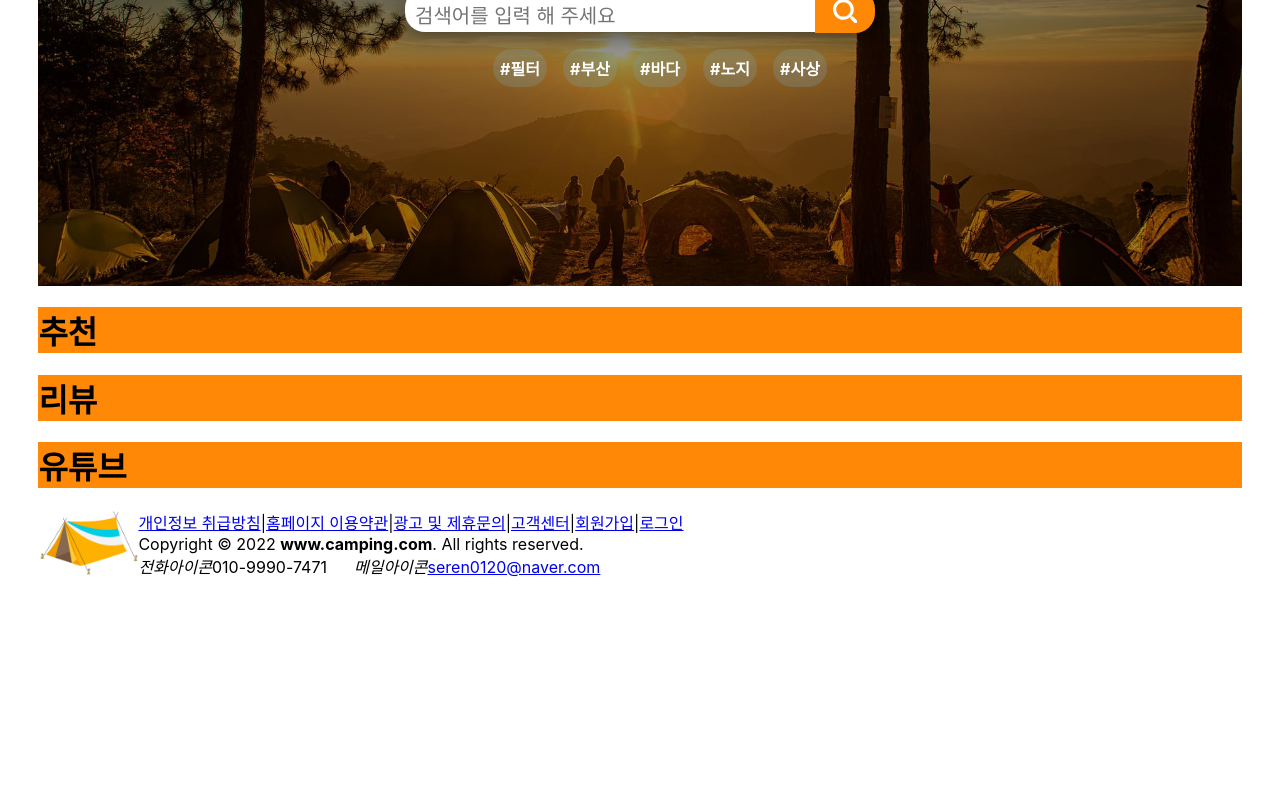
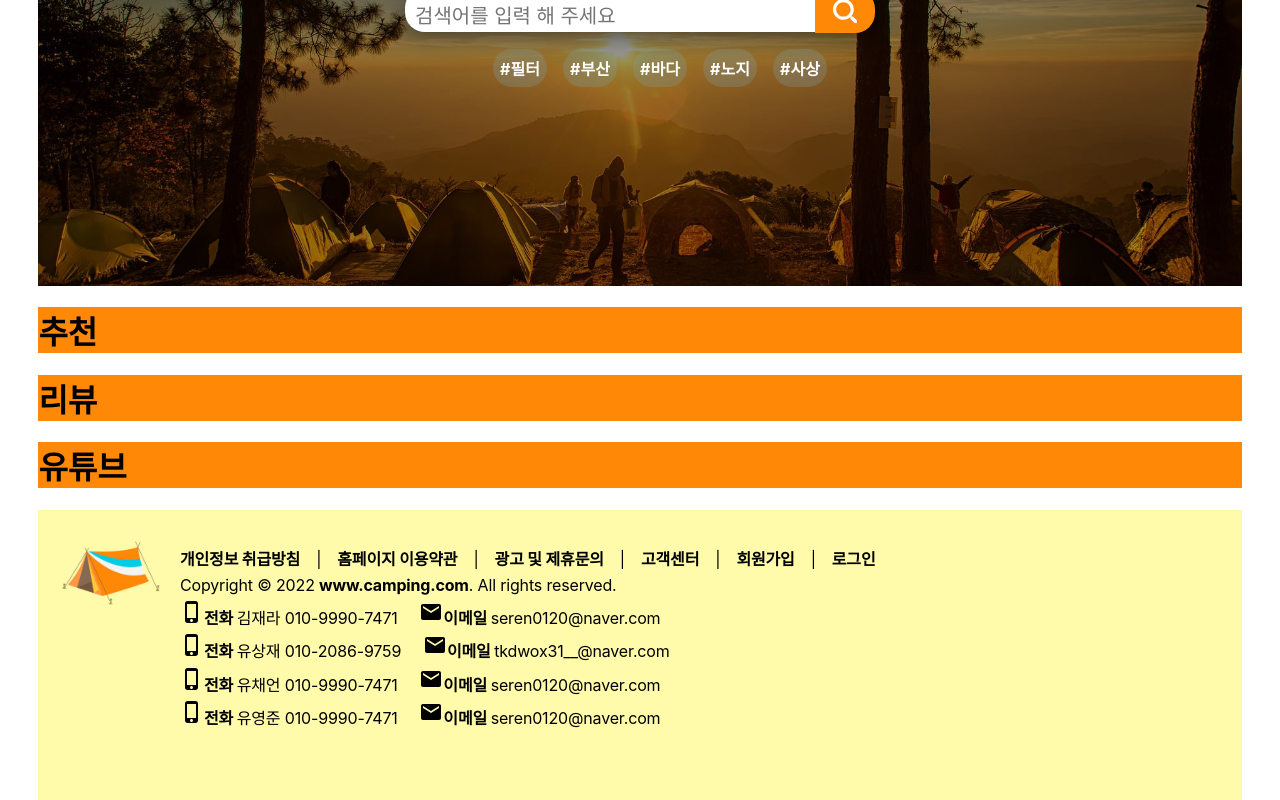
Before and after one commit to busysj/Camping, a React (Create React App) app: page / in a window 1280 px wide. Shown: the part 431-1231 px from the top of the page. Before the commit the page ends 1011 px from the top, so only its background shows below. Built offline with nearby package versions, Linux system fonts and the light colour scheme.

Commit message:
add footer & styled-components

```diff
--- a/src/App.css
+++ b/src/App.css
@@ -14,107 +14,3 @@ body {
 h1 {
   background-color: var(--main-color-orange);
 }
-
-.search__backgroundimg {
-  width: 100%;
-  height: 500px;
-  position: relative;
-  z-index: 1;
-  text-align: center;
-  color: white;
-}
-.search__backgroundimg::after {
-  width: 100%;
-  height: 500px;
-  content: "";
-  background-image: url(../src/assets/메인배경화면.jpg);
-  background-repeat: no-repeat;
-  background-size: cover;
-  background-position: center;
-  position: absolute;
-  top: 0;
-  left: 0;
-  z-index: -10;
-  filter: brightness(60%);
-}
-
-.search__input {
-  margin-top: 200px;
-  margin-left: auto;
-  margin-right:auto;
-}
-
-.search__input span {
-  width: 470px;
-  height: 45px;
-  box-shadow: rgba(0, 0, 0, 1) 0px 0px 30px;
-  border-radius: 15px;
-}
-.search__input span:hover {
-  width: 470px;
-  height: 45px;
-  box-shadow: rgba(255, 255, 255, 1) 0px 0px 30px;
-  border-radius: 15px;
-}
-
-.search__input input {
-  width: 400px;
-  height: 31px;
-  border: none;
-  line-height: 44px;
-  padding: 13px 0 0 10px;
-  border-radius: 20px 0 0 20px;
-  font-size: 20px;
-  z-index: -5;
-  outline: none;
-}
-
-.search__input button {
-  border: none;
-  background-color: var(--main-color-orange);
-  color : white;
-  font-size:larger;
-  padding: 5px;
-  width: 60px;
-  border-radius: 0 20px 20px 0;
-
-}
-.search__input button:hover {
-  color: var(--main-color-black);
-}
-
-
-.btn_icon{
-  margin-top: 5px;
-  font-size: large;
-}
-
-.search__filter {
-  list-style-type: none;
-  width: 350px;
-  margin-left: auto;
-  margin-right: auto;
-  display: flex;
-  justify-content: space-around;
-}
-.search__filter li {
-  padding: 7px;
-  border-radius: 20px;
-  background-color: rgba(127, 156, 159, 0.3);
-  font-weight: bold;
-}
-
-.search__filter li:hover {
-  background-color: var(--main-color-orange-light);
-  color: var(--main-color-black);
-  font-weight: 600;
-  box-shadow: rgb(61, 61, 61) 0px 0px 8px;
-}
-
-
-
-
-
-.footer__img {
-  float: left;
-}
--- a/src/components/FooterPage.jsx
+++ b/src/components/FooterPage.jsx
@@ -1,20 +1,87 @@
 import React from "react";
 import 텐트 from "../assets/텐트.png";
+import PhoneIphoneIcon from "@material-ui/icons/PhoneIphone";
+import EmailIcon from "@material-ui/icons/Email";
+import styled from "styled-components";
+
+const FooterSection = styled.div`
+    height: 230px;
+    padding: 30px 0px;
+    background-color: var(--main-color-yellow-light);
+    a {
+        text-decoration: none;
+        color: black;
+    }
+    a:hover {
+        color: var(--main-color-green);
+        font-weight: bold;
+    }
+`;
+const FooterBox = styled.div`
+    width: 1200px;
+    margin: 0 auto;
+`;
+
+const FooterImg = styled.div`
+    img {
+        width: 100px;
+    }
+    margin: 0 20px;
+    float: left;
+`;
+
+const FooterCenter = styled.div`
+    float: left;
+    letter-spacing: -0.01rem;
+`;
+const Footerbottommenu = styled.div`
+    margin: 6px 0 0px 0;
+    a {
+        font-weight: bold;
+    }
+    span {
+        margin: 0 16px;
+    }
+`;
+const FooterCopyright = styled.div`
+    display: block;
+    line-height: 1.9;
+`;
 
 const FooterPage = () => {
+    const people = [
+        {
+            name: "김재라",
+            phone: "010-9990-7471",
+            email: "seren0120@naver.com",
+        },
+        {
+            name: "유상재",
+            phone: "010-2086-9759",
+            email: "tkdwox31__@naver.com",
+        },
+        {
+            name: "유채언",
+            phone: "010-9990-7471",
+            email: "seren0120@naver.com",
+        },
+        {
+            name: "유영준",
+            phone: "010-9990-7471",
+            email: "seren0120@naver.com",
+        },
+    ];
+
     return (
-        <div className="footer__section">
-            <div className="footer__img">
+        <FooterSection>
+            <FooterBox>
+                <FooterImg>
                     <a href="/">
-                    <img
-                        style={{ width: "100px" }}
-                        src={텐트}
-                        alt="camping 로고"
-                    />
+                        <img src={텐트} alt="camping 로고" />
                     </a>
-            </div>
-            <div className="footer__center">
-                <div className="footer__bottommenu">
+                </FooterImg>
+                <FooterCenter>
+                    <Footerbottommenu>
                         <a href="/">개인정보 취급방침</a>
                         <span>|</span>
                         <a href="/">홈페이지 이용약관</a>
@@ -26,27 +93,37 @@ const FooterPage = () => {
                         <a href="/">회원가입</a>
                         <span>|</span>
                         <a href="/">로그인</a>
-                </div>
-                <div className="footer__copyright">
+                    </Footerbottommenu>
+                    <FooterCopyright>
                         <span>Copyright © 2022 </span>
-                    <span style={{ fontWeight: "bold" }}>www.camping.com</span>
+                        <span style={{ fontWeight: "bold" }}>
+                            www.camping.com
+                        </span>
                         <span>. All rights reserved.</span>
                         <br />
                         <div>
+                            {people.map((person, index) => (
+                                <div key={index}>
                                     <span>
-                            <i>전화아이콘</i>010-9990-7471
+                                        <PhoneIphoneIcon />
+                                        <b>전화 </b>
+                                        {person.name} {person.phone}
                                         &nbsp;&nbsp;&nbsp;&nbsp;&nbsp;
                                     </span>
                                     <span>
-                            <i>메일아이콘</i>
+                                        <EmailIcon />
+                                        <b>이메일 </b>
                                         <a href="mailto:seren0120@naver.com">
-                                seren0120@naver.com
+                                            {person.email}
                                         </a>
                                     </span>
                                 </div>
+                            ))}
                         </div>
-            </div>
-        </div>
+                    </FooterCopyright>
+                </FooterCenter>
+            </FooterBox>
+        </FooterSection>
     );
 };
 
--- a/src/components/MainPage/SearchPage.jsx
+++ b/src/components/MainPage/SearchPage.jsx
@@ -1,36 +1,129 @@
 import React from "react";
 import SearchIcon from "@material-ui/icons/Search";
+import styled from "styled-components";
+import backgroundImg from "../../assets/메인배경화면.jpg";
+
+const SearchBackgroundimg = styled.div`
+    width: 100%;
+    height: 500px;
+    position: relative;
+    z-index: 1;
+    text-align: center;
+    color: white;
+
+    &::after {
+        width: 100%;
+        height: 500px;
+        content: "";
+        background-image: url(${backgroundImg});
+        background-repeat: no-repeat;
+        background-size: cover;
+        background-position: center;
+        position: absolute;
+        top: 0;
+        left: 0;
+        z-index: -10;
+        filter: brightness(60%);
+    }
+`;
+
+const SearchInput = styled.div`
+    margin-top: 200px;
+    margin-left: auto;
+    margin-right: auto;
+    span {
+        width: 470px;
+        height: 45px;
+        box-shadow: rgba(0, 0, 0, 1) 0px 0px 30px;
+        border-radius: 15px;
+    }
+    span:hover {
+        width: 470px;
+        height: 45px;
+        box-shadow: rgba(255, 255, 255, 1) 0px 0px 30px;
+        border-radius: 15px;
+    }
+    input {
+        width: 400px;
+        height: 31px;
+        border: none;
+        line-height: 44px;
+        padding: 13px 0 0 10px;
+        border-radius: 20px 0 0 20px;
+        font-size: 20px;
+        z-index: -5;
+        outline: none;
+    }
+    button {
+        border: none;
+        background-color: var(--main-color-orange);
+        color: white;
+        font-size: larger;
+        padding: 5px;
+        width: 60px;
+        border-radius: 0 20px 20px 0;
+    }
+    button:hover {
+        color: var(--main-color-black);
+    }
+`;
+const BtnIcon = styled.div`
+    margin-top: 5px;
+    font-size: large;
+`;
+
+const SearchFilter = styled.ul`
+    list-style-type: none;
+    width: 350px;
+    margin-left: auto;
+    margin-right: auto;
+    display: flex;
+    justify-content: space-around;
+
+    li {
+        padding: 7px;
+        border-radius: 20px;
+        background-color: rgba(127, 156, 159, 0.3);
+        font-weight: bold;
+    }
+    li:hover {
+        background-color: var(--main-color-orange-light);
+        color: var(--main-color-black);
+        font-weight: 600;
+        box-shadow: rgb(61, 61, 61) 0px 0px 8px;
+    }
+`;
 
 const SeachPage = () => {
     return (
-        <div className="search__section">
+        <SearchBackgroundimg>
             <div className="search__backgroundimg">
                 <div style={{ padding: "1px" }}></div>
                 <form action="">
-                    <div className="search__input">
+                    <SearchInput>
                         <span>
                             <input
                                 type="text"
                                 placeholder="검색어를 입력 해 주세요"
                             />
                             <button>
-                                <SearchIcon
-                                    viewBox="3 3 15 15"
-                                    className="btn_icon"
-                                />
+                                <BtnIcon>
+                                    <SearchIcon viewBox="3 3 15 15" />
+                                </BtnIcon>
+                                {/* className="btn_icon" */}
                             </button>
                         </span>
-                    </div>
+                    </SearchInput>
                 </form>
-                <ul className="search__filter">
+                <SearchFilter>
                     <li>#필터</li>
                     <li>#부산</li>
                     <li>#바다</li>
                     <li>#노지</li>
                     <li>#사상</li>
-                </ul>
+                </SearchFilter>
             </div>
-        </div>
+        </SearchBackgroundimg>
     );
 };
 
```
Also changed, not shown: src/assets/텐트.png. Lines whose indentation alone changed are shown as unchanged.
